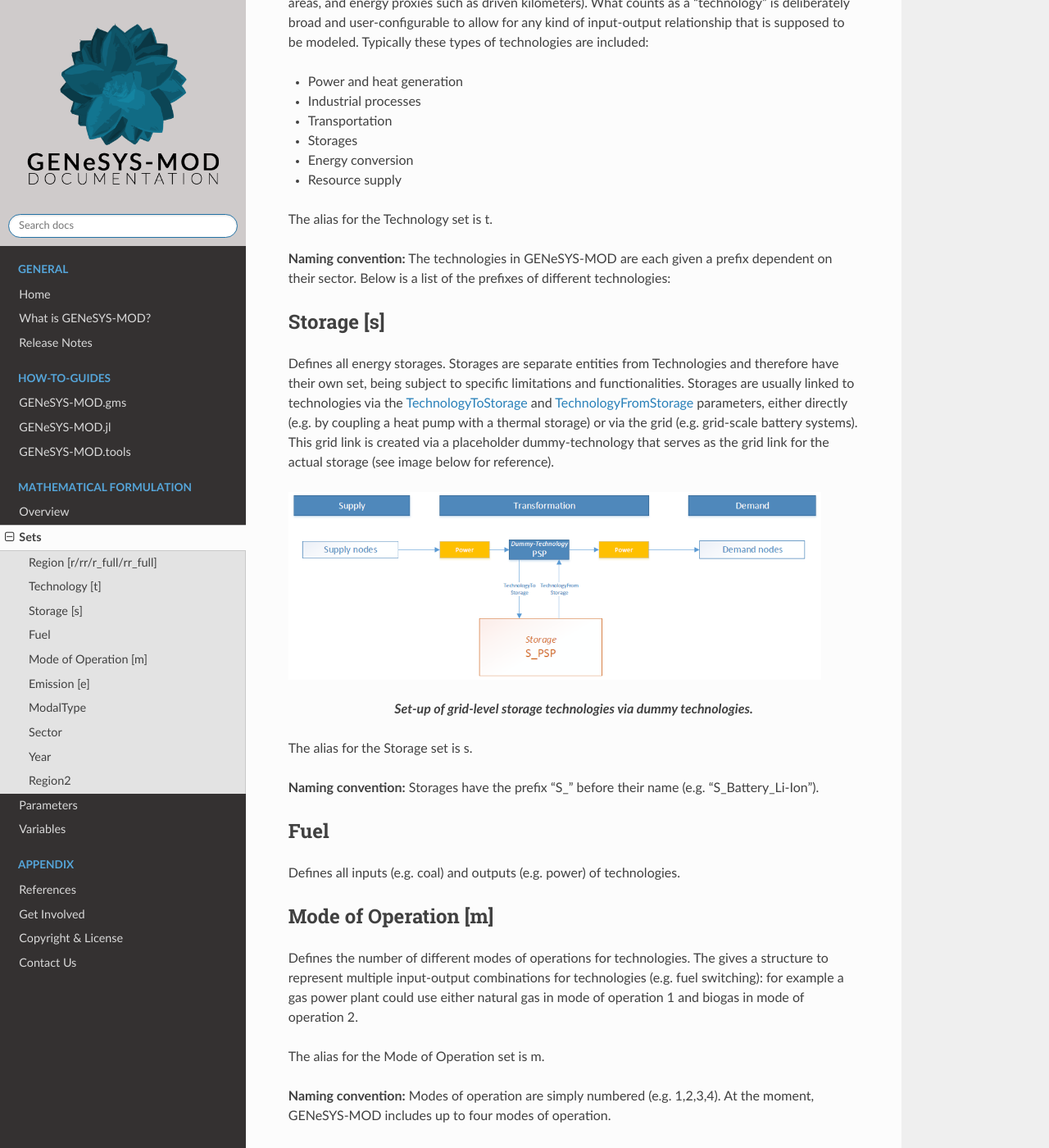
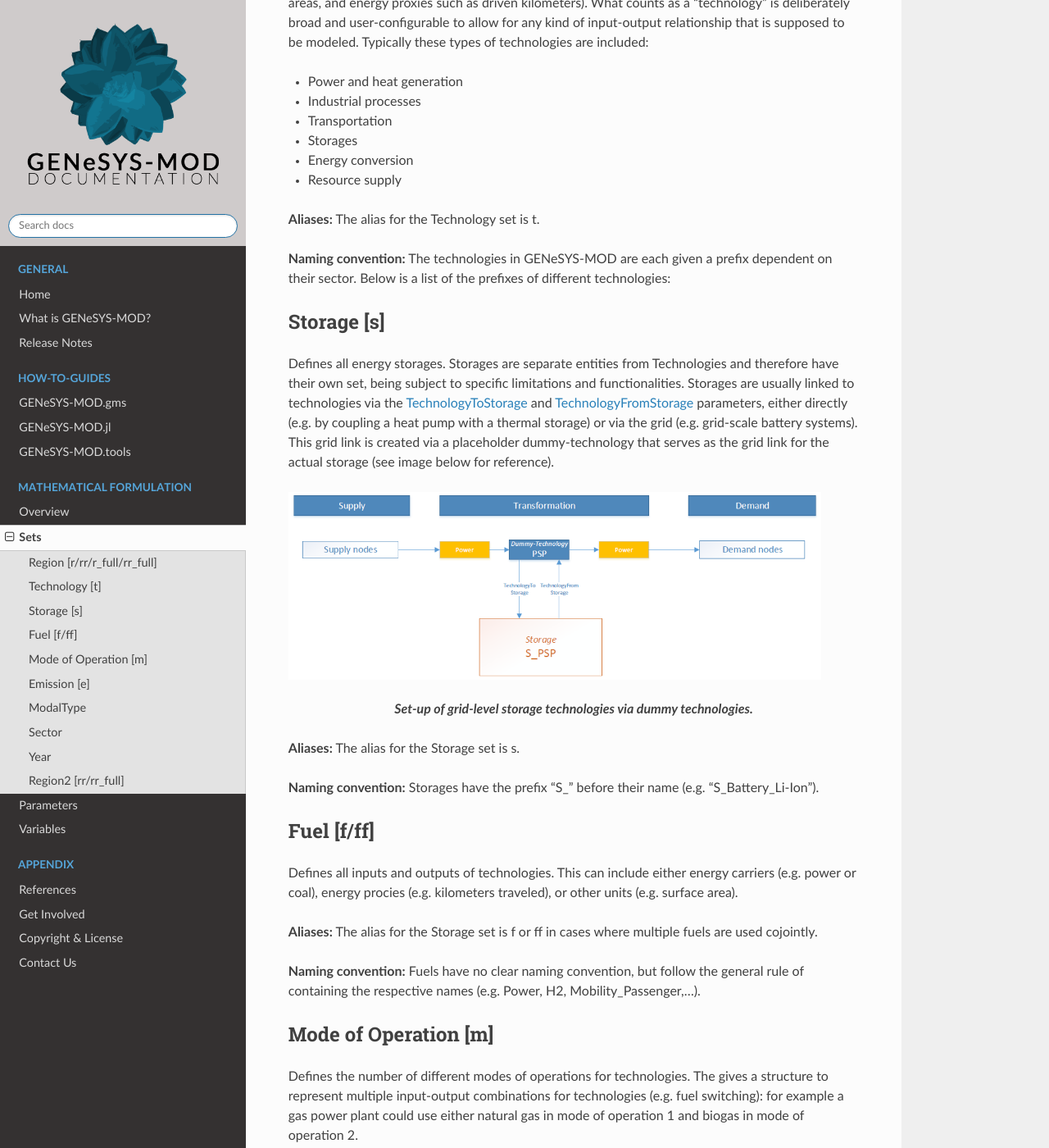
Before and after one commit to GENeSYS-MOD/GENeSYS_MOD.readthedocs, a Sphinx documentation site: the page built from docs/source/mathematical_formulation/sets.rst, in a window 1280 px wide and 1400 px high, scrolled down 856 px. Shown: the whole window at 82% size. Built offline with Sphinx 7.4.7 and the Read the Docs theme 3.1.0, drawn with Linux system fonts in a browser that asks for light colours; some of the changed text lies outside the part shown.

Commit message:
some more set descriptions

```diff
--- a/docs/source/mathematical_formulation/sets.rst
+++ b/docs/source/mathematical_formulation/sets.rst
@@ -12,7 +12,7 @@ It enables the model to capture region-specific demand, supply, costs, emissions
 
 The list of regions usually includes a "World" region which provides generic data for some parameters, that is used by the model if no region specific data is defined. However, this "World" region is only used in the pre-processing phase of the model run and then excluded from the actual computation.
 
-The aliases for region are r and rr (if multiple regions are needed, see also :ref:`region2`), while r_full and rr_full mark the full list of regions prior to eventual filtering (e.g. before removal of the "World" region).
+**Aliases:** The aliases for region are r and rr (if multiple regions are needed, see also :ref:`region2`), while r_full and rr_full mark the full list of regions prior to eventual filtering (e.g. before removal of the "World" region).
 
 **Naming convention:** The name of regions usually includes the country ISO2 code (e.g. "DE","NO","FR",...) and then potentially sub-regions separated by a "_" (e.g. "DE_BE","NO_1",...). *The macro-regions currently do not have a naming convention.*
 
@@ -29,7 +29,7 @@ Typically these types of technologies are included:
 - Energy conversion
 - Resource supply
 
-The alias for the Technology set is t.
+**Aliases:** The alias for the Technology set is t.
 
 **Naming convention:** The technologies in GENeSYS-MOD are each given a prefix dependent on their sector. Below is a list of the prefixes of different technologies:
 
@@ -44,19 +44,23 @@ Defines all energy storages. Storages are separate entities from Technologies an
 
 .. centered:: *Set-up of grid-level storage technologies via dummy technologies.*
 
-The alias for the Storage set is s.
+**Aliases:** The alias for the Storage set is s.
 
 **Naming convention:** Storages have the prefix "S\_" before their name (e.g. "S_Battery_Li-Ion").
 
-Fuel
------
-Defines all inputs (e.g. coal) and outputs (e.g. power) of technologies.
+Fuel [f/ff]
+-----------
+Defines all inputs and outputs of technologies. This can include either energy carriers (e.g. power or coal), energy procies (e.g. kilometers traveled), or other units (e.g. surface area).
+
+**Aliases:** The alias for the Storage set is f or ff in cases where multiple fuels are used cojointly.
+
+**Naming convention:** Fuels have no clear naming convention, but follow the general rule of containing the respective names (e.g. Power, H2, Mobility_Passenger,...).
 
 Mode of Operation [m]
 ---------------------
 Defines the number of different modes of operations for technologies. The  gives a structure to represent multiple input-output combinations for technologies (e.g. fuel switching): for example a gas power plant could use either natural gas in mode of operation 1 and biogas in mode of operation 2.
 
-The alias for the Mode of Operation set is m.
+**Aliases:** The alias for the Mode of Operation set is m.
 
 **Naming convention:** Modes of operation are simply numbered (e.g. 1,2,3,4). At the moment, GENeSYS-MOD includes up to four modes of operation.
 
@@ -64,7 +68,7 @@ Emission [e]
 ------------
 Defines the types of emissions tracked within the model's framework (e.g. CO\ :sub:`2`).
 
-The alias for the Emission set is e.
+**Aliases:** The alias for the Emission set is e.
 
 **Naming convention:** Currently, only CO\ :sub:`2` is modeled within GENeSYS-MOD.
 
@@ -83,6 +87,6 @@ It is used to track all time-dependent variables, such as investments, energy pr
 
 .. _region2:
 
-Region2
---------
-Contains the same elements as :ref:`region`, but is used specifically to distinguish between origin and destination regions in inter-regional energy trade or transmission.
+Region2 [rr/rr_full]
+--------------------
+Contains the same elements as :ref:`region`, but is used specifically to distinguish between origin and destination regions in inter-regional energy trade or transmission. This distinct naming of the set Region is only found in data tables and the GENeSYS-MOD.data repository. Within the model, the simple aliases of Region (r/rr) will be used.
```
